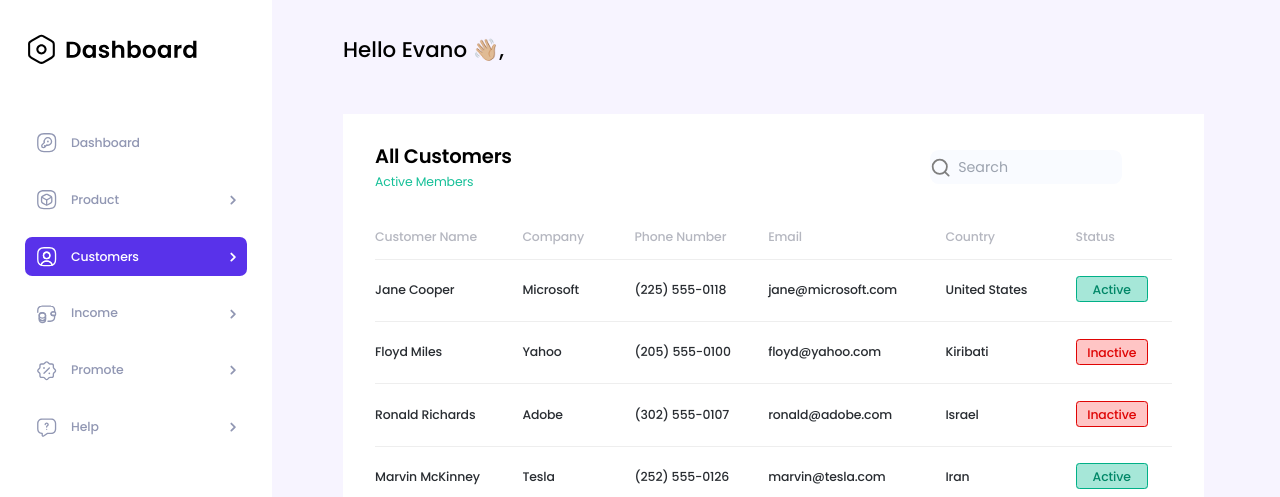
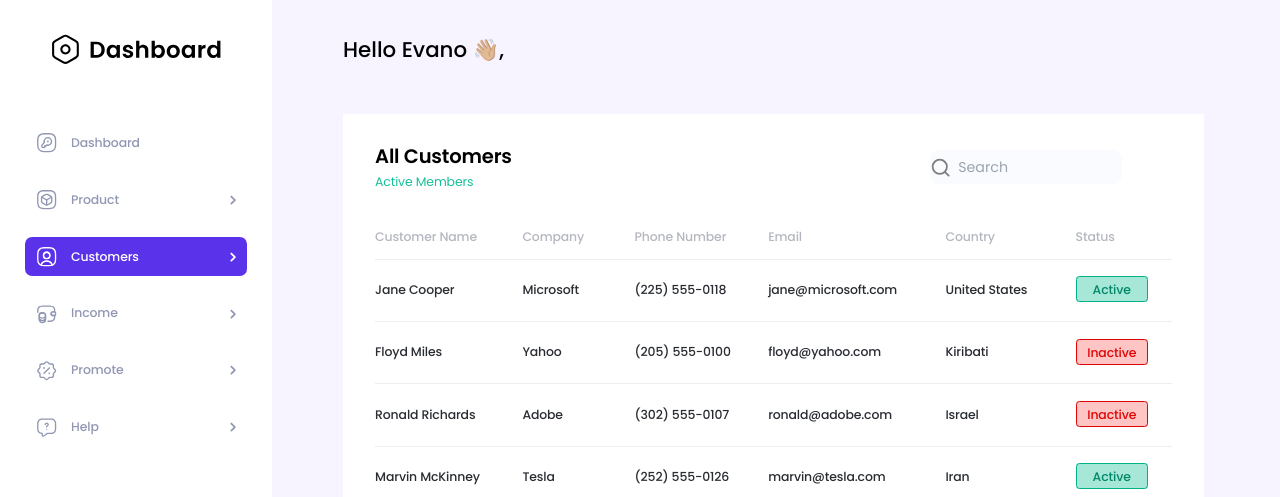
Before and after one commit to Mandalayyy/CRM-Dashboard, a website built with webpack: page src/index.html in a window 1280 px wide. Shown: the top 497 px of the page. Built offline with nearby package versions, Linux system fonts and the light colour scheme.

```diff
--- a/src/index.html
+++ b/src/index.html
@@ -9,8 +9,8 @@
 </head>
 <body>
     <main class="flex flex-col md:flex-row font-poppins">
-        <aside class="flex items-center w-full md:flex-col h-16 md:h-300 justify-between md:pb-20 px-7 md:pt-9 md:w-76.5">
-            <nav class="md:flex md:flex-col w-full gap-16">
+        <aside class="flex  w-full md:flex-col h-16 md:h-300 justify-between md:pb-20 px-7 md:pt-9 md:w-76.5">
+            <nav class="md:flex items-center md:flex-col w-full gap-16">
                 <div class="flex items-center justify-between">
                     <button>
                         <svg width="12.1875rem" height="2.4375rem" viewBox="0 0 195 39" fill="none" xmlns="http://www.w3.org/2000/svg">
```
Also changed, not shown: 1 other file.
